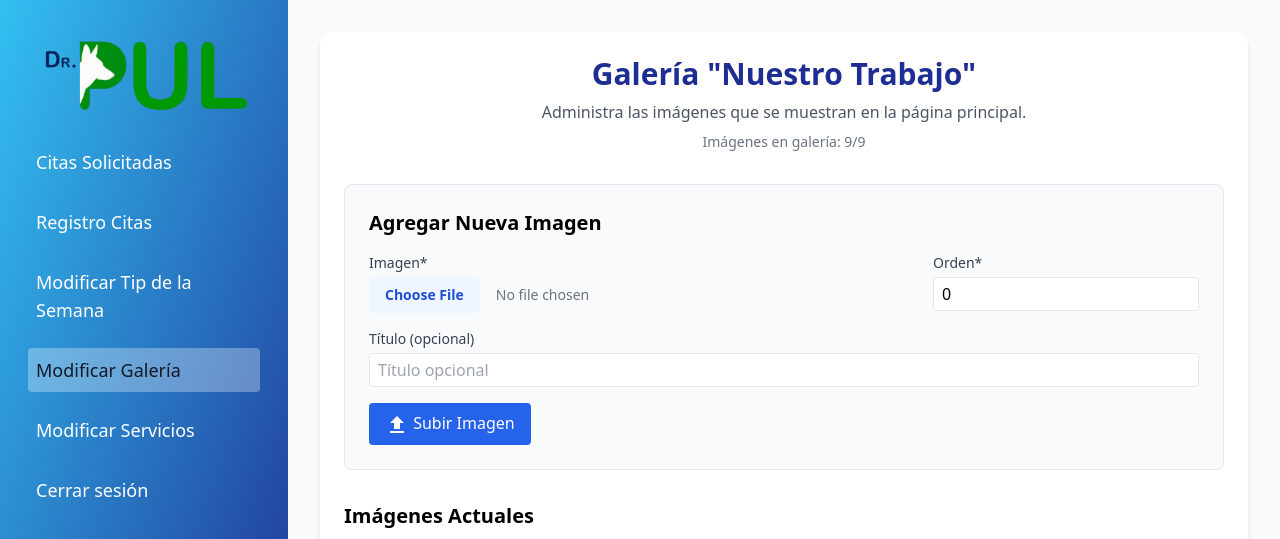
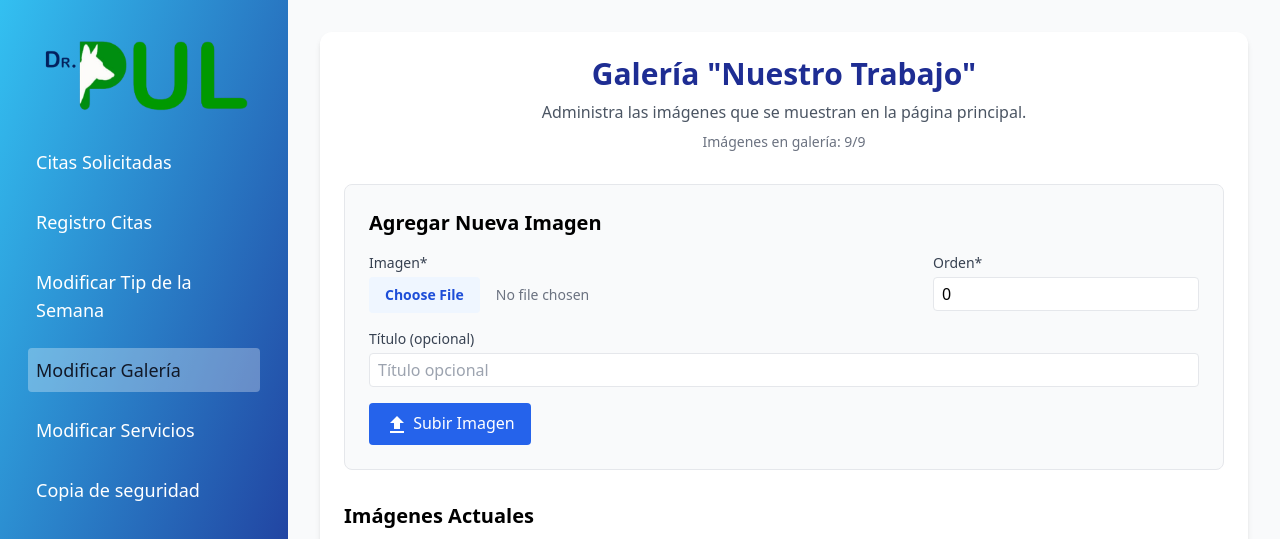
Before and after one commit to NESS-MO/veterinaria_backend, a Django app: page /Galeria/ in a window 1280 px wide. Shown: the top 539 px of the page. Run offline with Django 5.2, Linux system fonts and the light colour scheme; data comes from the database, SQL or seed files in the repository; some libraries are stand-ins or nearby versions.

Commit message:
cambios de seguridad

```diff
--- a/Apl/templates/5. Modificar-tipdelasemana.html
+++ b/Apl/templates/5. Modificar-tipdelasemana.html
@@ -20,6 +20,7 @@
         <li><a href="{% url 'Galeria' %}" class="block bg-white/30 hover:bg-white/40 p-2 rounded text-gray-900">Modificar Tip de la Semana</a></li>
         <li><a href="{% url 'Galeria' %}" class="block hover:bg-white/20 p-2 rounded">Modificar Galería</a></li>
         <li><a href="{% url 'modificarservicio' %}" class="block hover:bg-white/20 p-2 rounded">Modificar Servicios</a></li>
+         <li><a href="{% url 'backup' %}" class="block hover:bg-white/20 p-2 rounded">Copia de seguridad</a></li>
         <li><a href="{% url 'index' %}" class="block hover:bg-red-500/80 p-2 rounded">Cerrar sesión</a></li>
       </ul>
   </div>
--- a/Apl/templates/5. modificar-galeria.html
+++ b/Apl/templates/5. modificar-galeria.html
@@ -19,6 +19,7 @@
             <li><a href="{% url 'Tipdelasemana' %}" class="block hover:bg-white/20 p-2 rounded">Modificar Tip de la Semana</a></li>
             <li><a href="{% url 'Galeria' %}" class="block bg-white/30 hover:bg-white/40 p-2 rounded text-gray-900">Modificar Galería</a></li>
             <li><a href="{% url 'modificarservicio' %}" class="block hover:bg-white/20 p-2 rounded">Modificar Servicios</a></li>
+             <li><a href="{% url 'backup' %}" class="block hover:bg-white/20 p-2 rounded">Copia de seguridad</a></li>
             <li><a href="{% url 'index' %}" class="block hover:bg-red-500/80 p-2 rounded">Cerrar sesión</a></li>
         </ul>
     </div>
--- a/Apl/templates/gestioncitas.html
+++ b/Apl/templates/gestioncitas.html
@@ -21,6 +21,7 @@
             <li><a href="{% url 'Tipdelasemana' %}" class="block hover:bg-white/20 p-2 rounded">Modificar Tip de la Semana</a></li>
             <li><a href="{% url 'Galeria' %}" class="block hover:bg-white/20 p-2 rounded">Modificar Galería</a></li>
             <li><a href="{% url 'modificarservicio' %}" class="block hover:bg-white/20 p-2 rounded">Modificar Servicios</a></li>
+             <li><a href="{% url 'backup' %}" class="block hover:bg-white/20 p-2 rounded">Copia de seguridad</a></li>
             <li><a href="{% url 'index' %}" class="block hover:bg-red-500/80 p-2 rounded">Cerrar sesión</a></li>
         </ul>
     </div>
--- a/Apl/templates/modificarservicios.html
+++ b/Apl/templates/modificarservicios.html
@@ -21,6 +21,7 @@
           <li><a href="{% url 'Tipdelasemana' %}" class="block hover:bg-white/20 p-2 rounded">Modificar Tip de la Semana</a></li>
           <li><a href="{% url 'Galeria' %}" class="block hover:bg-white/20 p-2 rounded">Modificar Galería</a></li>
           <li><a href="{% url 'modificarservicio' %}" class="block bg-white/30 hover:bg-white/40 p-2 rounded text-gray-900">Modificar Servicios</a></li>
+           <li><a href="{% url 'backup' %}" class="block hover:bg-white/20 p-2 rounded">Copia de seguridad</a></li>
           <li><a href="{% url 'index' %}" class="block hover:bg-red-500/80 p-2 rounded">Cerrar sesión</a></li>
       </ul>
   </div>
--- a/Apl/templates/registrocitas.html
+++ b/Apl/templates/registrocitas.html
@@ -21,6 +21,7 @@
             <li><a href="{% url 'Tipdelasemana' %}" class="block hover:bg-white/20 p-2 rounded">Modificar Tip de la Semana</a></li>
             <li><a href="{% url 'Galeria' %}" class="block hover:bg-white/20 p-2 rounded">Modificar Galería</a></li>
             <li><a href="{% url 'modificarservicio' %}" class="block hover:bg-white/20 p-2 rounded">Modificar Servicios</a></li>
+             <li><a href="{% url 'backup' %}" class="block hover:bg-white/20 p-2 rounded">Copia de seguridad</a></li>
             <li><a href="{% url 'index' %}" class="block hover:bg-red-500/80 p-2 rounded">Cerrar sesión</a></li>
         </ul>
     </div>
```
